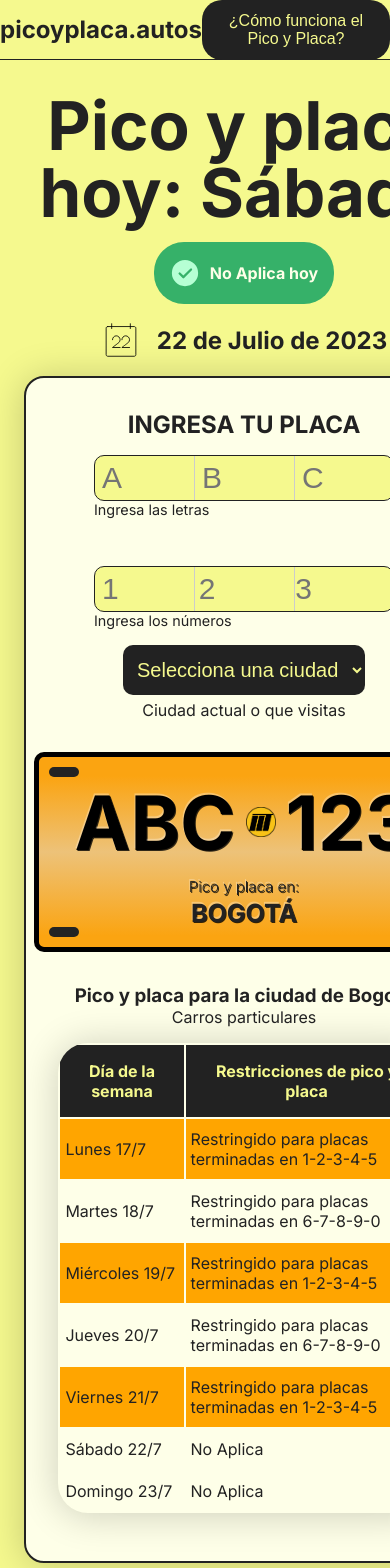
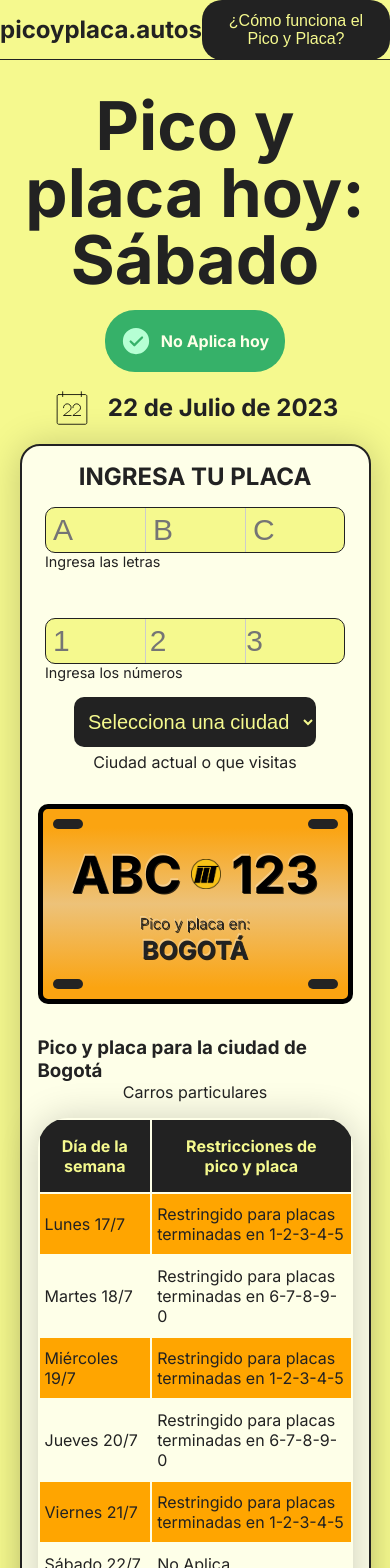
Before and after one commit to ninjasweb/picoyplaca, a Next.js app: page / in a window 390 px wide. Shown: the top 1568 px of the page. Built offline with nearby package versions, Linux system fonts and the light colour scheme.

Commit message:
make page responsive

```diff
--- a/app/contacto/contact.module.css
+++ b/app/contacto/contact.module.css
@@ -25,7 +25,7 @@
   text-align: center;
 }
 .whatsapp {
-  background-color: green;
+  background-color: #1da34e;
   width: max-content;
   padding: 1rem;
   border-radius: 30px;
--- a/app/globals.css
+++ b/app/globals.css
@@ -18,15 +18,6 @@ body {
   overflow-x: hidden;
 }
 
-body {
-  color: rgb(var(--foreground-rgb));
-  background: linear-gradient(
-      to bottom,
-      transparent,
-      rgb(var(--background-end-rgb))
-    )
-    rgb(var(--background-start-rgb));
-}
 table, p, h1, h2, h3, h4, span {
   color: var(--black);
 }
--- a/app/page.module.css
+++ b/app/page.module.css
@@ -45,6 +45,11 @@
     width: 90%;
   }
 }
+@media (max-width: 500px){
+  .content {
+    padding: 1rem;
+  }
+}
 .content h3 {
   color: var(--black);
   margin-top: 2rem;
--- a/app/pico-y-placa-que-es/layout.module.css
+++ b/app/pico-y-placa-que-es/layout.module.css
@@ -8,6 +8,11 @@
   margin: 0 auto;
   padding: 3rem 0;
 }
+@media (max-width: 800px){
+  .content {
+    padding: 1rem;
+  }
+}
 
 .content h2 {
   color: var(--black);
--- a/components/Form/Inputs/input.module.css
+++ b/components/Form/Inputs/input.module.css
@@ -23,6 +23,23 @@
   padding: 5px;
   border-radius: 10px;
 }
+@media (max-width: 380px){
+  .input {
+  background: linear-gradient(to left, #ccc 1px, transparent 0);
+  background-size: 80px 1px;
+  width: 240px;
+  font-size: 20px;
+  letter-spacing: 65px;
+  text-indent: 1px;
+  text-transform: uppercase;
+  outline: none;
+  background-color: var(--yellow);
+  color: var(--black);
+  border: 0.5px solid var(--black);
+  padding: 2px;
+  border-radius: 5px;
+  }
+}
 .inputs {
   display: flex;
   gap: 1rem;
@@ -41,6 +58,17 @@
   font-size: 0.9rem;
   color: var(--black);
 }
+@media (max-width: 380px){
+  .row {
+    width: 100%;
+    margin: 0 auto;
+    margin-top: 0.5rem;
+    margin-bottom: 1rem;
+  }
+  .row label {
+    text-align: center;
+  }
+}
 .error {
   color: red;
   text-align: center;
--- a/components/Plate/plate.module.css
+++ b/components/Plate/plate.module.css
@@ -12,15 +12,25 @@
   position: relative;
   overflow: hidden;
 }
+@media (max-width: 500px){
+  .plate {
+    width: 100%;
+  }
+}
 
 .id {
   display: flex;
   align-items: center;
   z-index: 2;
+  font-size: 4.5rem;
+}
+@media (max-width: 500px){
+  .id {
+    font-size: 3.2rem;
+  }
 }
 
 .id > div {
-  font-size: 75px;
   text-transform: uppercase;
   color: #000;
   margin: 0 10px;
```
